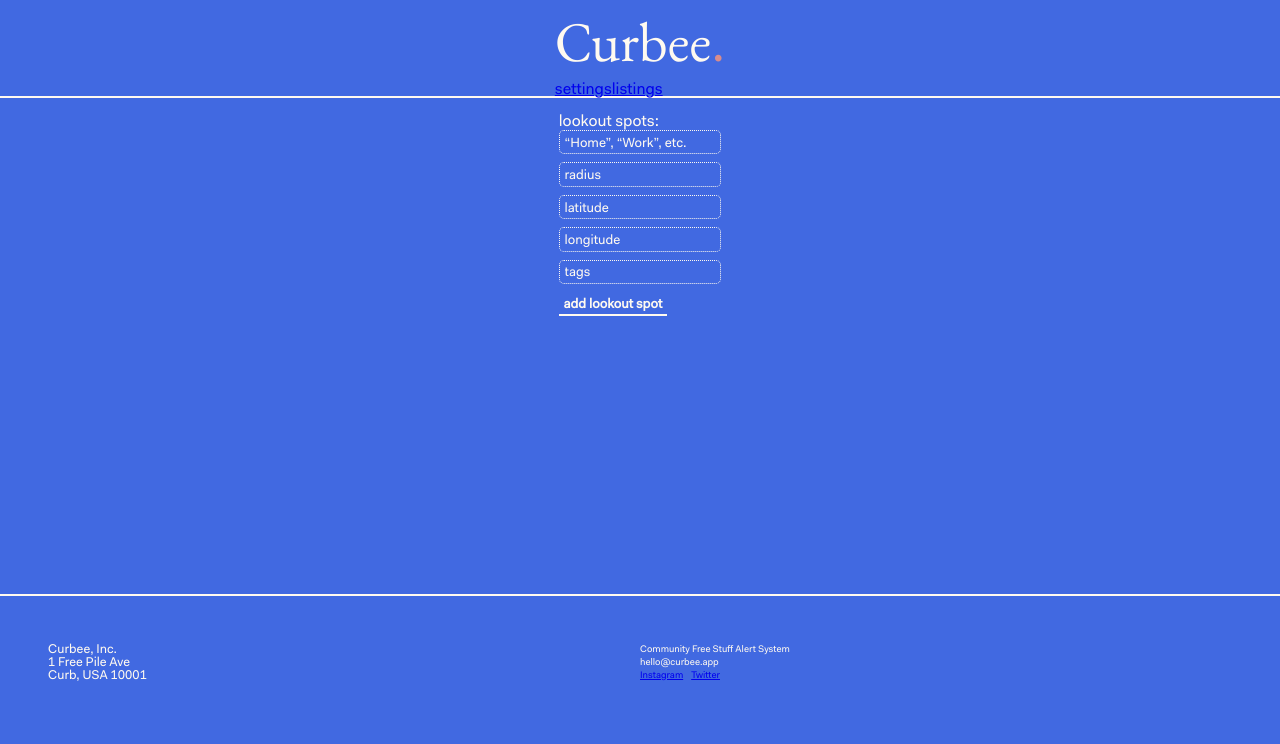
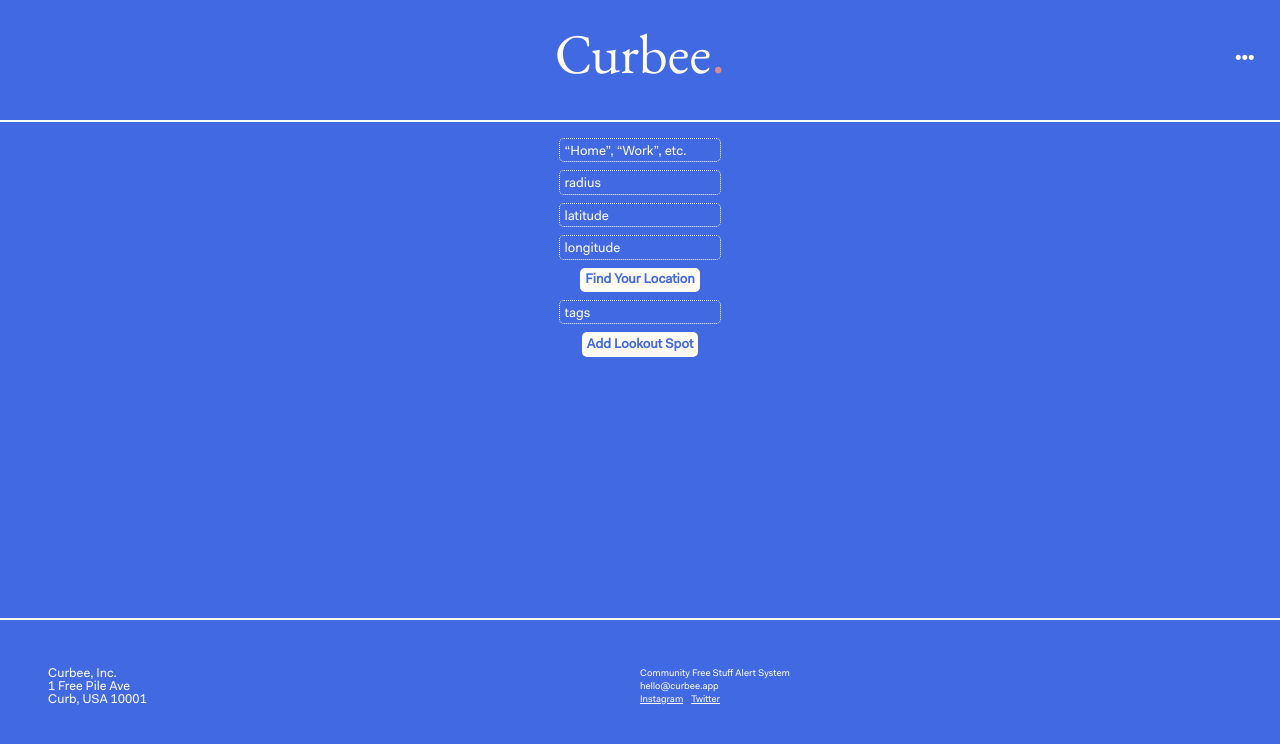
Before and after one commit to curbee-by-curbees/curbee-web, a React app: page /settings in a window 1280 px wide. Built offline with nearby package versions, Linux system fonts and the light colour scheme.

Commit message:
create nav dropdown and add button to lookout spot form

```diff
--- a/package.json
+++ b/package.json
@@ -8,6 +8,7 @@
     "@testing-library/user-event": "^12.8.3",
     "cors": "^2.8.5",
     "react": "^17.0.2",
+    "react-bootstrap": "^1.6.1",
     "react-dom": "^17.0.2",
     "react-router-dom": "^5.2.0",
     "react-scripts": "^4.0.3",
--- a/src/app/Footer.css
+++ b/src/app/Footer.css
@@ -28,6 +28,10 @@
   margin-right: 0.5rem;
 }
 
+.Footer a {
+  color: floralwhite;
+}
+
 .red {
   color: rgb(216, 140, 140);
   font-family: 'Times New Roman', serif;
--- a/src/app/Header.css
+++ b/src/app/Header.css
@@ -1,12 +1,53 @@
 .Header {
   border-bottom: 2px solid floralwhite;
   width: 100vw;
+  display: grid;
+  grid-template-columns: 50px 1fr 50px;
+  height: 15vh;
+  overflow-y: visible;
+}
+
+.logo-div {
   display: flex;
-  flex-direction: column;
-  padding-top: 1rem;
   justify-content: center;
   align-items: center;
-  height: 10vh;
+}
+
+.nav-div {
+  display: flex;
+  justify-content: space-evenly;
+  width: 70%;
+}
+
+.dropdown-div {
+  display: flex;
+  align-items: center;
+  overflow-x:auto;
+}
+
+#dropdown-button {
+  border-bottom: none;
+}
+
+#dropdown-button:active, #dropdown-button:hover, #dropdown-button:after {
+  background-color: royalblue;
+  color: floralwhite;
+}
+
+.dropdown-item {
+  color: white;
+  font-weight: bold;
+  text-decoration: none;
+  font-size: 1.2rem;
+  display: block;
+  padding: 0;
+  padding-top: 5px;
+  background-color: rgba(255, 250, 240, 0.913);
+  color: royalblue;
+}
+
+.listings {
+  border-bottom: none;
 }
 
 h1 {
--- a/src/app/Header.js
+++ b/src/app/Header.js
@@ -1,6 +1,8 @@
 import { Component } from 'react';
 import { Link } from 'react-router-dom';
 import './Header.css';
+import DropdownButton from 'react-bootstrap/DropdownButton';
+import Dropdown from 'react-bootstrap/Dropdown';
 
 class Header extends Component {
 
@@ -8,10 +10,19 @@
   render() {
     return (
       <header className="Header">
-        <div>
+        <div></div>
+        <div className="logo-div">
           <h1>Curbee<span className="red">.</span></h1>
-          <Link to="/settings">settings</Link>
-          <Link to="/listings">listings</Link>
+        </div>
+        {/* <div className='nav-div'>
+          <Link to="/settings">Settings</Link>
+          <Link to="/listings">Listings</Link>
+        </div> */}
+        <div className='dropdown-div'>
+          <DropdownButton align="end" id="dropdown-button" title="•••">
+            <Dropdown.Item className='dropdown-item listings' href="/listings">Listings</Dropdown.Item>
+            <Dropdown.Item className='dropdown-item' href="/settings">Settings</Dropdown.Item>
+          </DropdownButton>
         </div>
       </header>
     );
--- a/src/settings/Settings.css
+++ b/src/settings/Settings.css
@@ -0,0 +1,11 @@
+.Settings form {
+  display: flex;
+  flex-direction: column;
+  align-items: center;
+}
+
+.Settings button {
+  background-color: floralwhite;
+  color: royalblue;
+  border-radius: 5px;
+}
--- a/src/settings/Settings.js
+++ b/src/settings/Settings.js
@@ -60,7 +60,7 @@
 
     return (
       <div className="Settings">
-        <div>lookout spots:</div>
+
         <form onSubmit={this.postSpot}>
 
           <p>
@@ -86,6 +86,7 @@
               <input name="longitude" type="text" defaultValue={longitude} placeholder="longitude" onChange={this.handleLongitudeChange} />
             </label>
           </p>
+          <button>Find Your Location</button>
 
           <p>
             <label>
@@ -93,7 +94,7 @@
             </label>
           </p>
 
-          <button type="submit" onSubmit={this.postSpot}>add lookout spot</button>
+          <button type="submit" onSubmit={this.postSpot}>Add Lookout Spot</button>
 
         </form>
 
```
Also changed, not shown: public/iconmonstr-gear-1.svg (added), 2 other files.
